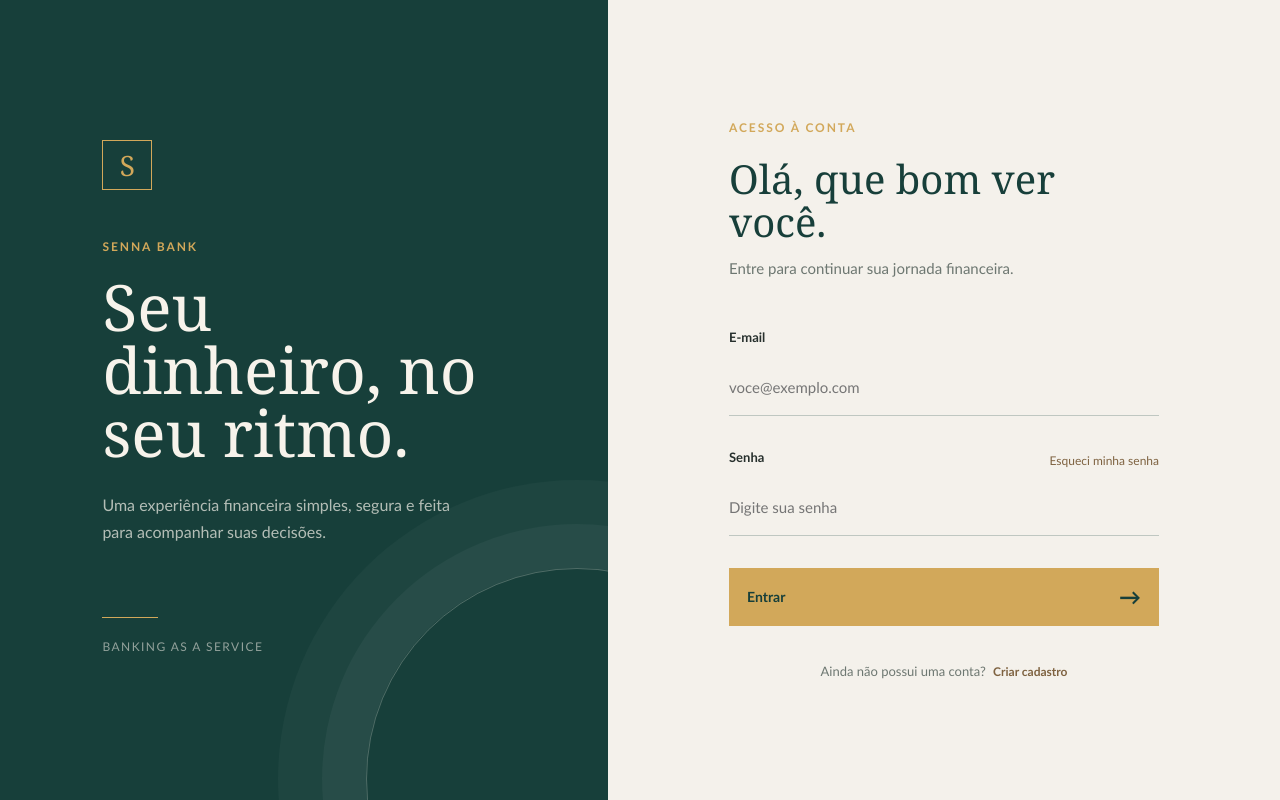
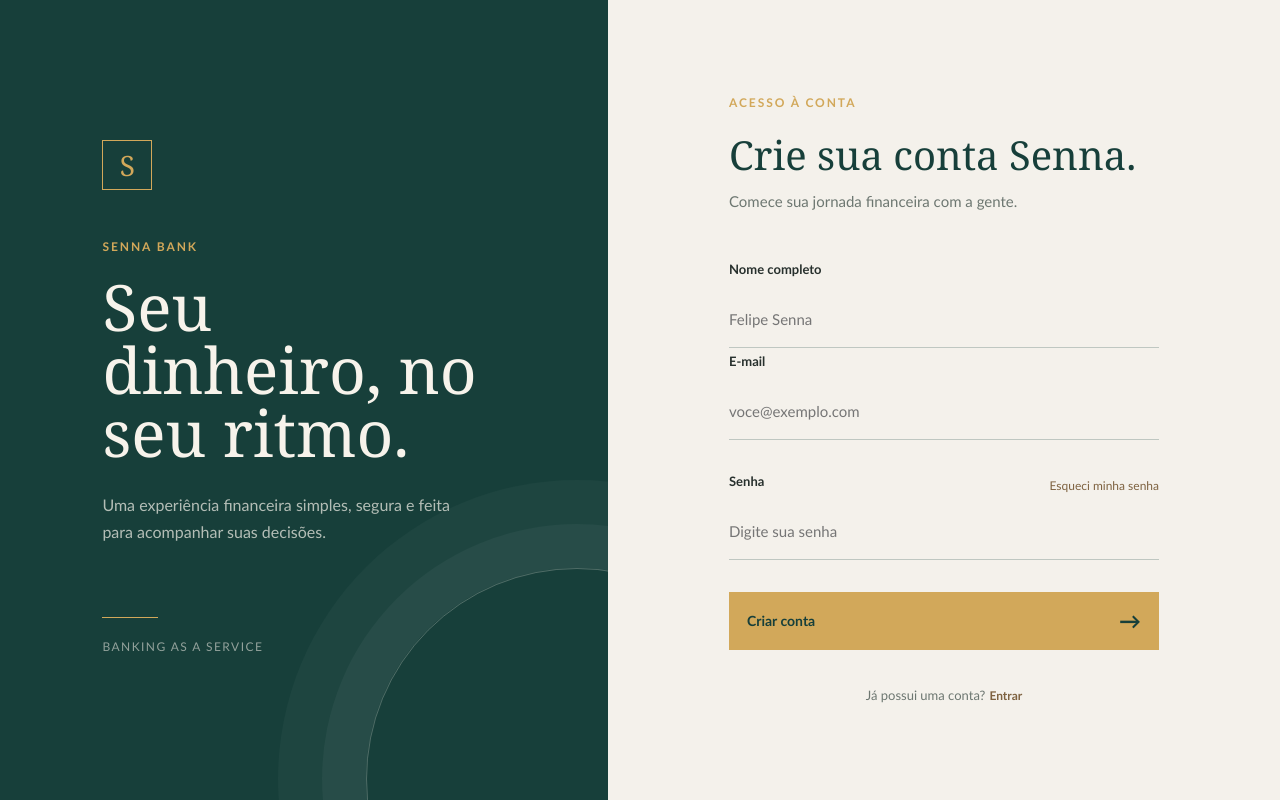
Before and after one commit to MasterSenna/Desafio-Black-Lion, a React (Vite) app in the folder frontend/: page / in a window 1280 px wide. Both pictures are taken after a click on the button "Criar cadastro". Built offline with nearby package versions, Linux system fonts and the light colour scheme.

Commit message:
feat(frontend): adicionar funcionalidade de cadastro de usuário

```diff
--- a/frontend/src/App.tsx
+++ b/frontend/src/App.tsx
@@ -12,35 +12,37 @@ function App() {
     const usuarioSalvo = localStorage.getItem('senna-bank-usuario')
     return usuarioSalvo ? JSON.parse(usuarioSalvo) : null
   })
+  const [modoCadastro, setModoCadastro] = useState(false)
+  const [nome, setNome] = useState('')
   const [email, setEmail] = useState('')
   const [senha, setSenha] = useState('')
   const [carregando, setCarregando] = useState(false)
   const [erro, setErro] = useState('')
   const [sucesso, setSucesso] = useState('')
 
-  async function entrar(event: FormEvent<HTMLFormElement>) {
+  async function autenticar(event: FormEvent<HTMLFormElement>) {
     event.preventDefault()
     setCarregando(true)
     setErro('')
     setSucesso('')
 
     try {
-      const resposta = await fetch('http://localhost:3000/autenticacao/login', {
+      const resposta = await fetch(`http://localhost:3000/autenticacao/${modoCadastro ? 'cadastro' : 'login'}`, {
         method: 'POST',
         headers: { 'Content-Type': 'application/json' },
-        body: JSON.stringify({ email, senha }),
+        body: JSON.stringify(modoCadastro ? { nome, email, senha } : { email, senha }),
       })
 
       const dados = await resposta.json()
 
       if (!resposta.ok) {
-        throw new Error(dados.message || 'Não foi possível entrar na conta.')
+        throw new Error(dados.message || (modoCadastro ? 'Não foi possível criar a conta.' : 'Não foi possível entrar na conta.'))
       }
 
       localStorage.setItem('senna-bank-token', dados.token)
       localStorage.setItem('senna-bank-usuario', JSON.stringify(dados.usuario))
       setUsuario(dados.usuario)
-      setSucesso(`Bem-vindo, ${dados.usuario.nome}.`)
+      setSucesso(modoCadastro ? 'Conta criada com sucesso.' : `Bem-vindo, ${dados.usuario.nome}.`)
     } catch (error) {
       setErro(error instanceof Error ? error.message : 'Erro ao conectar com a API.')
     } finally {
@@ -52,8 +54,16 @@ function App() {
     localStorage.removeItem('senna-bank-token')
     localStorage.removeItem('senna-bank-usuario')
     setUsuario(null)
+    setModoCadastro(false)
+    setNome('')
     setEmail('')
     setSenha('')
+  }
+
+  function alternarModo() {
+    setModoCadastro((modoAtual) => !modoAtual)
+    setErro('')
+    setSucesso('')
   }
 
   if (usuario) {
@@ -89,11 +99,26 @@ function App() {
       <section className="form-panel">
         <div className="form-heading">
           <p className="eyebrow">Acesso à conta</p>
-          <h2>Olá, que bom ver você.</h2>
-          <p>Entre para continuar sua jornada financeira.</p>
+          <h2>{modoCadastro ? 'Crie sua conta Senna.' : 'Olá, que bom ver você.'}</h2>
+          <p>{modoCadastro ? 'Comece sua jornada financeira com a gente.' : 'Entre para continuar sua jornada financeira.'}</p>
         </div>
 
-        <form onSubmit={entrar}>
+        <form onSubmit={autenticar}>
+          {modoCadastro && (
+            <>
+              <label htmlFor="nome">Nome completo</label>
+              <input
+                id="nome"
+                type="text"
+                value={nome}
+                onChange={(event) => setNome(event.target.value)}
+                placeholder="Felipe Senna"
+                autoComplete="name"
+                required
+              />
+            </>
+          )}
+
           <label htmlFor="email">E-mail</label>
           <input
             id="email"
@@ -115,7 +140,7 @@ function App() {
             value={senha}
             onChange={(event) => setSenha(event.target.value)}
             placeholder="Digite sua senha"
-            autoComplete="current-password"
+            autoComplete={modoCadastro ? 'new-password' : 'current-password'}
             required
           />
 
@@ -123,12 +148,15 @@ function App() {
           {sucesso && <p className="feedback success">{sucesso}</p>}
 
           <button className="submit-button" type="submit" disabled={carregando}>
-            {carregando ? 'Entrando...' : 'Entrar'}
+            {carregando ? (modoCadastro ? 'Criando...' : 'Entrando...') : (modoCadastro ? 'Criar conta' : 'Entrar')}
             <span aria-hidden="true">→</span>
           </button>
         </form>
 
-        <p className="form-footer">Ainda não possui uma conta? <button type="button">Criar cadastro</button></p>
+        <p className="form-footer">
+          {modoCadastro ? 'Já possui uma conta?' : 'Ainda não possui uma conta?'}
+          <button type="button" onClick={alternarModo}>{modoCadastro ? 'Entrar' : 'Criar cadastro'}</button>
+        </p>
       </section>
     </main>
   )
```
